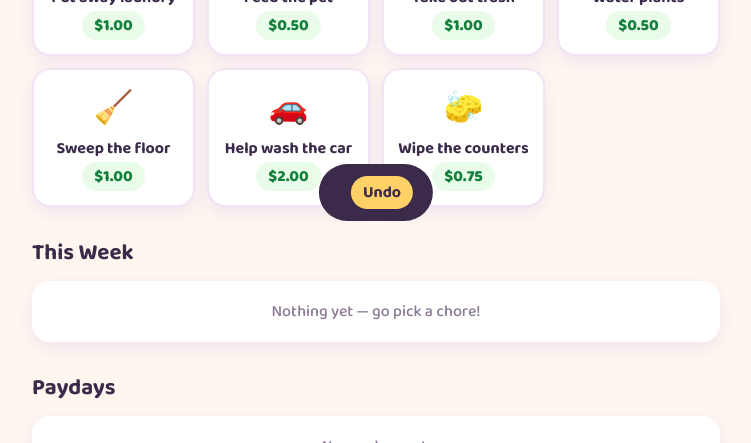
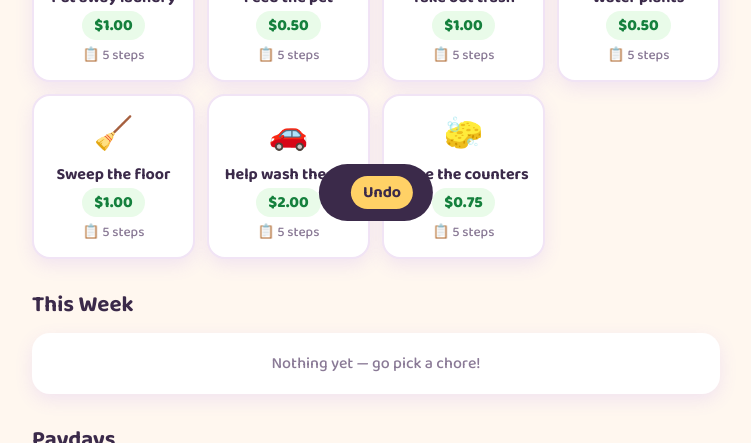
Before and after one commit to AllieMaddox/AllieMaddox.github.io, a plain HTML site: page millie.html in a window 1280 px wide. Shown: the part 675-1118 px from the top of the page, without its empty margins (264-1015 px from the left). Drawn offline with Linux system fonts and the light colour scheme.

Commit message:
Fill in steps for the starter chores
Co-Authored-By: Claude Opus 5.5 <noreply@anthropic.com>
Claude-Session: https://claude.ai/code/session_01VFUCksZtAZHjJUtLAUkg5x

```diff
--- a/millie.html
+++ b/millie.html
@@ -209,6 +209,19 @@
     { id: 'c9', emoji: '🚗', name: 'Help wash the car', price: 2.00 },
     { id: 'c10', emoji: '🧽', name: 'Wipe the counters', price: 0.75 }
   ];
+  var DEFAULT_STEPS = {
+    'make bed': ['Pull the sheet up flat', 'Pull the blanket up to the pillow', 'Smooth out the wrinkles', 'Put pillows at the top', 'Line up stuffed animals'],
+    'clean up toys': ['Pick up toys from the floor', 'Put each toy in its bin or spot', 'Put books back on the shelf', 'Check under the bed and couch'],
+    'set the table': ['Put a placemat at each seat', 'Put a plate on each placemat', 'Fork on the left, knife and spoon on the right', 'Fold a napkin by each plate', 'Put a cup at each seat'],
+    'put away laundry': ['Sort clothes into piles (shirts, pants, socks, PJs)', 'Match up socks', 'Fold shirts and pants', 'Put each pile in the right drawer', 'Hang up anything that goes on a hanger'],
+    'feed the pet': ['Scoop the right amount of food into the bowl', 'Rinse the water bowl', 'Fill it with fresh water', 'Put the food bag away', 'Wipe up any spills'],
+    'take out trash': ['Check the bathroom and bedroom trash cans', 'Empty them into the big trash bag', 'Tie the big bag closed', 'Carry it to the outside bin', 'Put a new bag in the kitchen can'],
+    'water plants': ['Fill the watering can', 'Feel the soil — water it if it’s dry', 'Pour slowly until the soil is wet', 'Wipe up any drips', 'Put the watering can back'],
+    'sweep the floor': ['Move chairs out of the way', 'Sweep from the edges to the middle', 'Sweep the pile into the dustpan', 'Dump it in the trash', 'Put chairs and broom back'],
+    'help wash the car': ['Fill the bucket with soapy water', 'Rinse the car with the hose', 'Scrub with the sponge, top to bottom', 'Rinse off all the soap', 'Dry it with a towel'],
+    'wipe the counters': ['Clear things off the counter', 'Spray the counter', 'Wipe crumbs into your hand or the sink', 'Wipe it dry', 'Put things back neatly']
+  };
+  DEFAULT_CHORES.forEach(function (c) { c.steps = DEFAULT_STEPS[c.name.toLowerCase()].slice(); });
   var BATHROOM = {
     id: 'bath', emoji: '🛁', name: 'Clean bathroom', price: 1.00,
     steps: ['Wipe counters', 'Put toothbrushes away', 'Pick up floor', 'Put toys in basket']
@@ -232,6 +245,15 @@
     if (!bath) state.chores.unshift(JSON.parse(JSON.stringify(BATHROOM)));
     else if (!bath.steps || !bath.steps.length) bath.steps = BATHROOM.steps.slice();
     state.addedBathroom = true;
+    save();
+  }
+  // One-time update: fill in steps for starter chores that don't have any
+  if (!state.addedDefaultSteps) {
+    state.chores.forEach(function (c) {
+      var d = DEFAULT_STEPS[String(c.name).trim().toLowerCase()];
+      if (d && !(c.steps && c.steps.length)) c.steps = d.slice();
+    });
+    state.addedDefaultSteps = true;
     save();
   }
   var openSteps = {};
```
